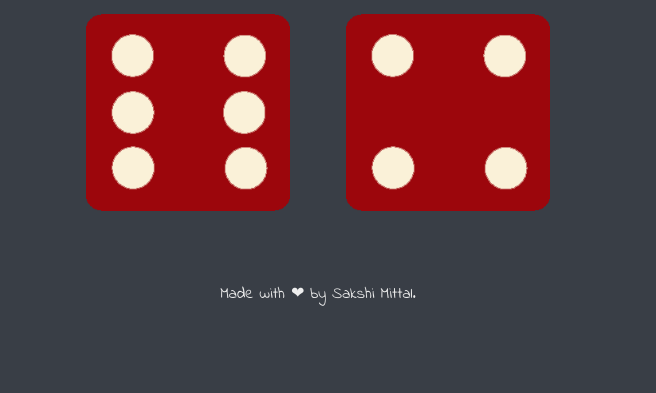
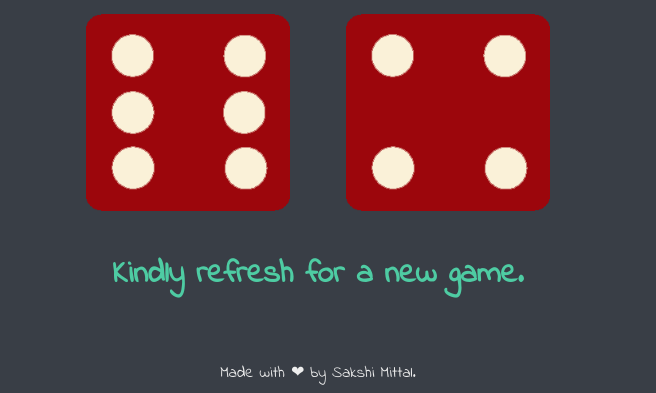
Before and after one commit to sakshimittal27/Dice-Game, a plain HTML site: page index.html in a window 1280 px wide. Shown: the part 481-874 px from the top of the page, without its empty margins (322-978 px from the left). Before the commit the page ends 800 px from the top, so only its background shows below. Drawn offline with Linux system fonts and the light colour scheme.

Commit message:
Update index.html

```diff
--- a/index.html
+++ b/index.html
@@ -23,7 +23,8 @@
       <p>Player 2</p>
       <img class="img2" src="images/dice6.png">
     </div>
-
+    <p><strong>Kindly refresh for a new game.</strong>
+    </p>
   </div>
 
   <script type="text/javascript" charset="utf-8" src="index.js"></script>
```
